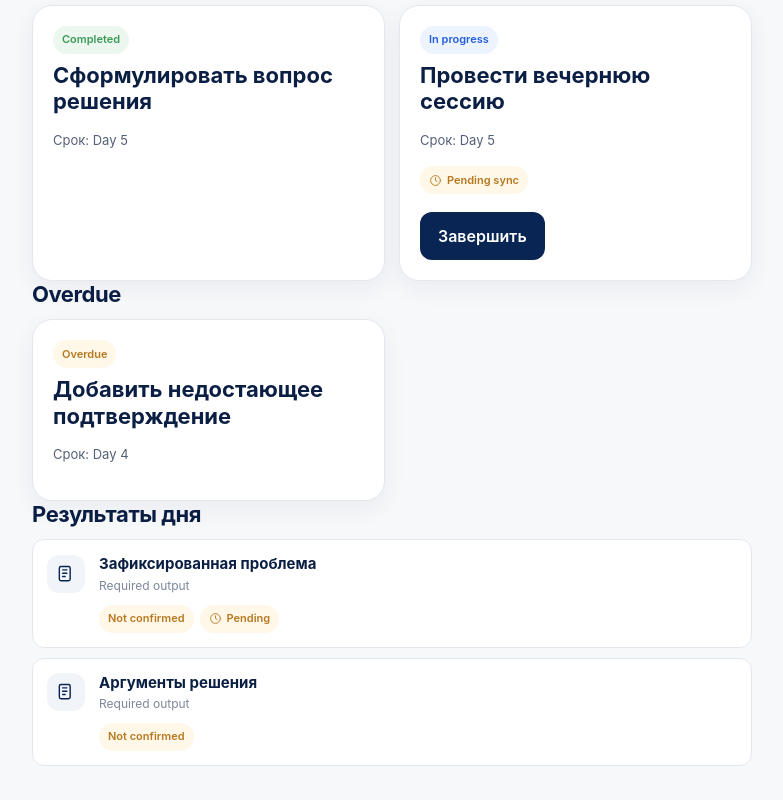
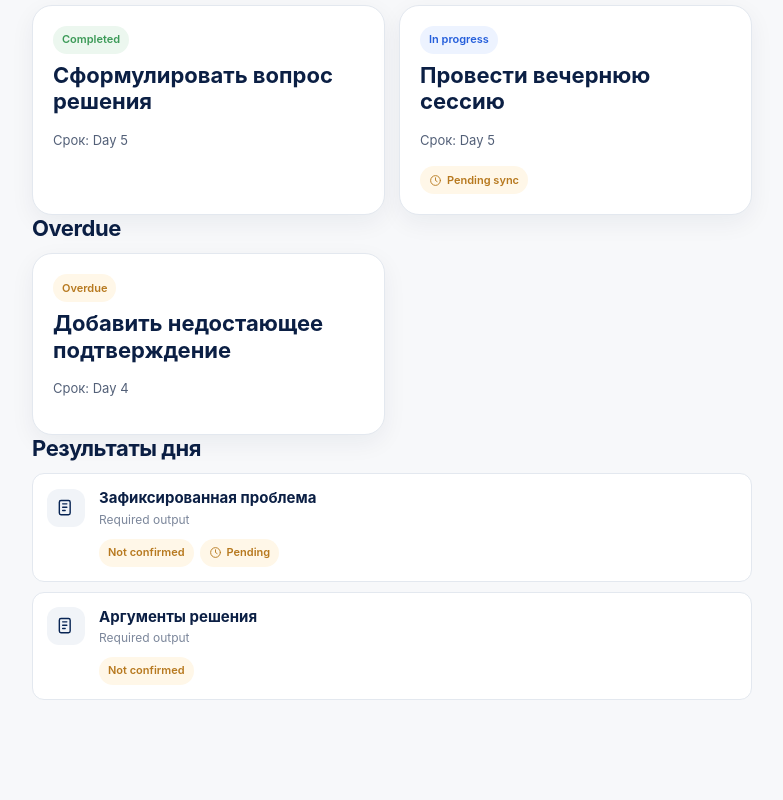
Before and after one commit to SLADZARI/ILKA-EXPEDITION-OS-CI, a React (Vite) app in the folder frontend/: page / in a window 1280 px wide. Shown: the part 1255-2055 px from the top of the page, without its empty margins (248-1031 px from the left). Built offline with nearby package versions, Linux system fonts and the light colour scheme.

Commit message:
fix(frontend): prevent duplicate task commands while pending

```diff
--- a/frontend/src/components/cards/ActionCard.tsx
+++ b/frontend/src/components/cards/ActionCard.tsx
@@ -7,8 +7,8 @@ import { CardShell } from './CardShell';
 
 type Task = TodayView['tasks'][number];
 export function ActionCard({ task, onStart, onComplete }: { task: Task; onStart?: () => void; onComplete?: () => void }) {
-  const canStart = task.status === 'available';
-  const canComplete = task.status === 'in_progress' || task.status === 'blocked';
+  const canStart = task.status === 'available' && !task.pending_sync;
+  const canComplete = (task.status === 'in_progress' || task.status === 'blocked') && !task.pending_sync;
   return <CardShell id={COMPONENT_IDS.action_card} state={task.status}>
     <StatusBadge label={TASK_STATUS_LABEL[task.status]} tone={TASK_STATUS_TONE[task.status]} />
     <h3>{task.title}</h3>
```
